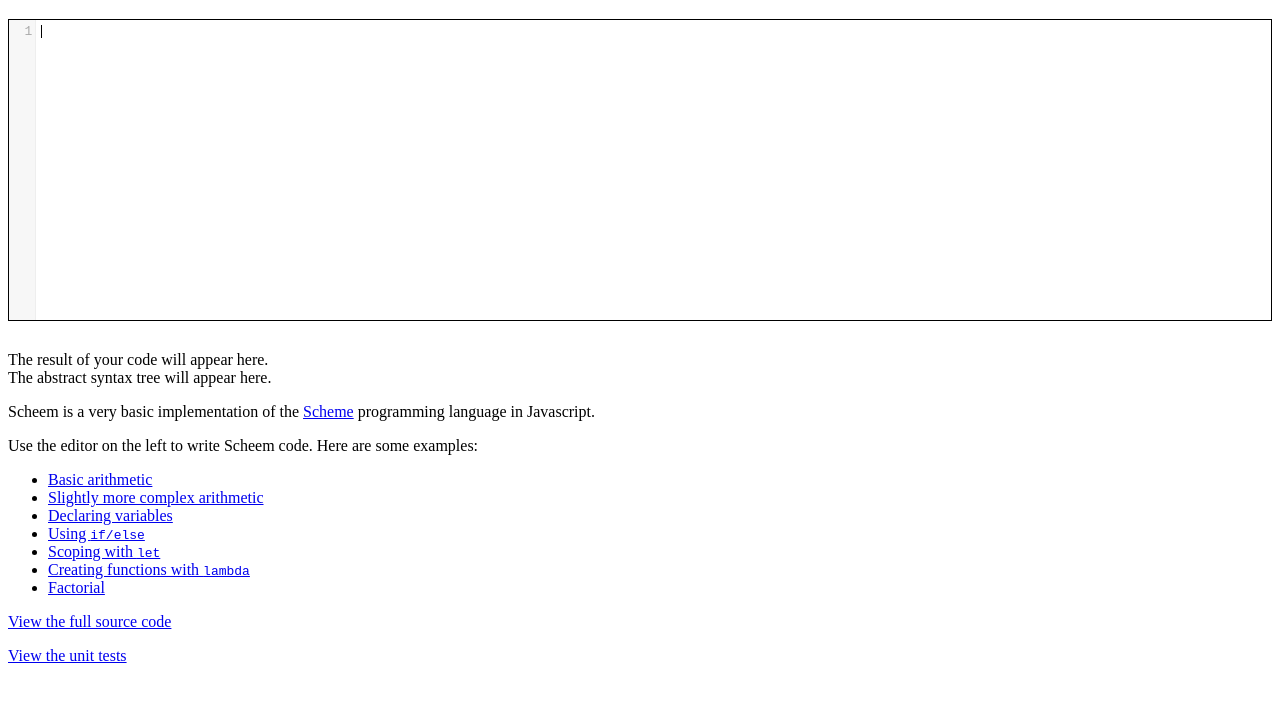
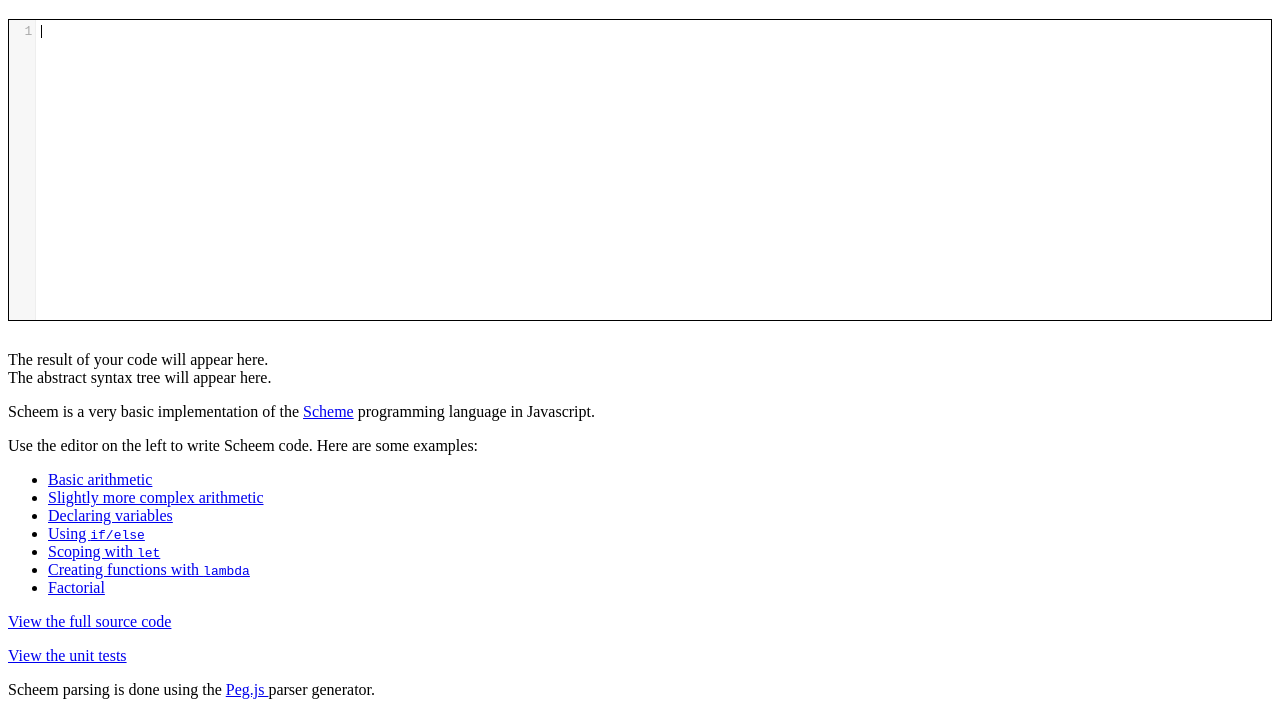
Before and after one commit to stephendeyoung/stephendeyoung.github.com, a plain HTML site: page index.html in a window 1280 px wide. Shown: the part 99-814 px from the top of the page. Drawn offline with nearby package versions, Linux system fonts and the light colour scheme; some icons are missing.

Commit message:
Added link to peg.js

```diff
--- a/index.html
+++ b/index.html
@@ -37,6 +37,7 @@
               </ul>
               <p><a href="http://github.com/stephendeyoung/stephendeyoung.github.com" class="btn">View the full source code</a></p>
               <p><a href="http://stephendeyoung.github.com/test/webtest.html" class="btn">View the unit tests</a></p>
+              <p>Scheem parsing is done using the <a href="http://pegjs.majda.cz/">Peg.js </a>parser generator.</p>
               </div>
             </div>
           </div>
```
